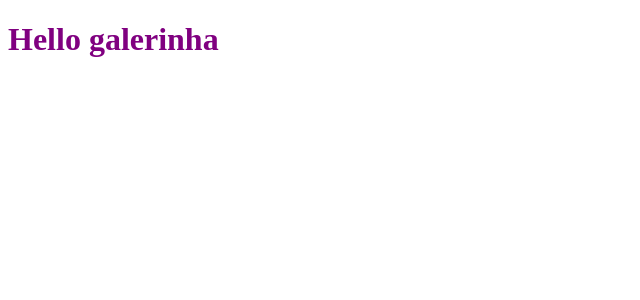
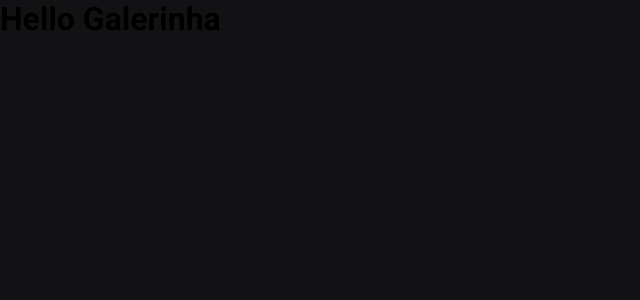
Before and after one commit to BiancaDuarteRaposo/ignews, a Next.js app: page / in a window 1280 px wide. Shown: the top 300 px of the page, without its empty margins (0-640 px from the left). Built offline with nearby package versions, Linux system fonts and the light colour scheme.

Commit message:
Estrutura e estilos globais

```diff
--- a/src/pages/_app.tsx
+++ b/src/pages/_app.tsx
@@ -1,4 +1,5 @@
 import { AppProps } from 'next/app'
+import '../styles/global.scss';
 
 function MyApp({ Component, pageProps } :AppProps) {
   return <Component {...pageProps} />;
--- /dev/null
+++ b/src/pages/_document.tsx
@@ -0,0 +1,22 @@
+import Document, { Html, Head, Main, NextScript} from 'next/document';
+
+export default class MyDocument extends Document {
+    render() {
+        return (
+            <Html>
+                <Head>
+                  <link rel="preconnect" href="https://fonts.googleapis.com"/>
+                  <link rel="preconnect" href="https://fonts.gstatic.com" />
+                  <link href="https://fonts.googleapis.com/css2?family=Roboto:wght@400;700;900&display=swap" rel="stylesheet"/>
+                 </Head>
+                  <body>
+                <Main/>
+                <NextScript/>
+                  </body>
+
+            </Html>
+
+
+        )
+    }
+}
--- a/src/pages/index.tsx
+++ b/src/pages/index.tsx
@@ -1,9 +1,16 @@
-
-import styles from "../styles/home.module.scss";
+import Head from 'next/head';
 
 export default function Home() {
   return (
-  <h1 className={styles.title}>
-    Hello galerinha
-  </h1>)
+    <>
+    <Head>
+      <title>ig.news</title>
+    </Head>
+
+    <h1>
+      Hello Galerinha
+    </h1>
+
+  </>
+  )
 }
--- /dev/null
+++ b/src/styles/global.scss
@@ -0,0 +1,49 @@
+* {
+  margin: 0;
+  padding: 0;
+  box-sizing: border-box;
+}
+
+:root {
+  --white: #FFFFF;
+  --grey-100: e1e1e6;
+  --grey-300: a8a8b3;
+  --grey-900: #121214;
+
+  --cyan-500: #61dafb;
+  --yellow-500: #eba417;
+}
+
+@media (max-width: 1080px) {
+  html {
+    font-size: 93.75%;
+  }
+}
+
+@media (max-width: 720px) {
+  html {
+    font-size: 87.5%;
+  }
+}
+
+body {
+  background-color: var(--grey-900);
+  color: var(--white);
+}
+
+body,
+inpt,
+select,
+textarea,
+button {
+  font: 400 1rem "Roboto", sans-serif;
+}
+
+button {
+  cursor: pointer;
+}
+
+a {
+  color: inherit;
+  text-decoration: none;
+}
--- a/src/styles/home.module.scss
+++ /dev/null
@@ -1,3 +0,0 @@
-.title {
-  color: purple;
-}
```
Also changed, not shown: src/pages/document.tsx (deleted, +0 -18 lines).
